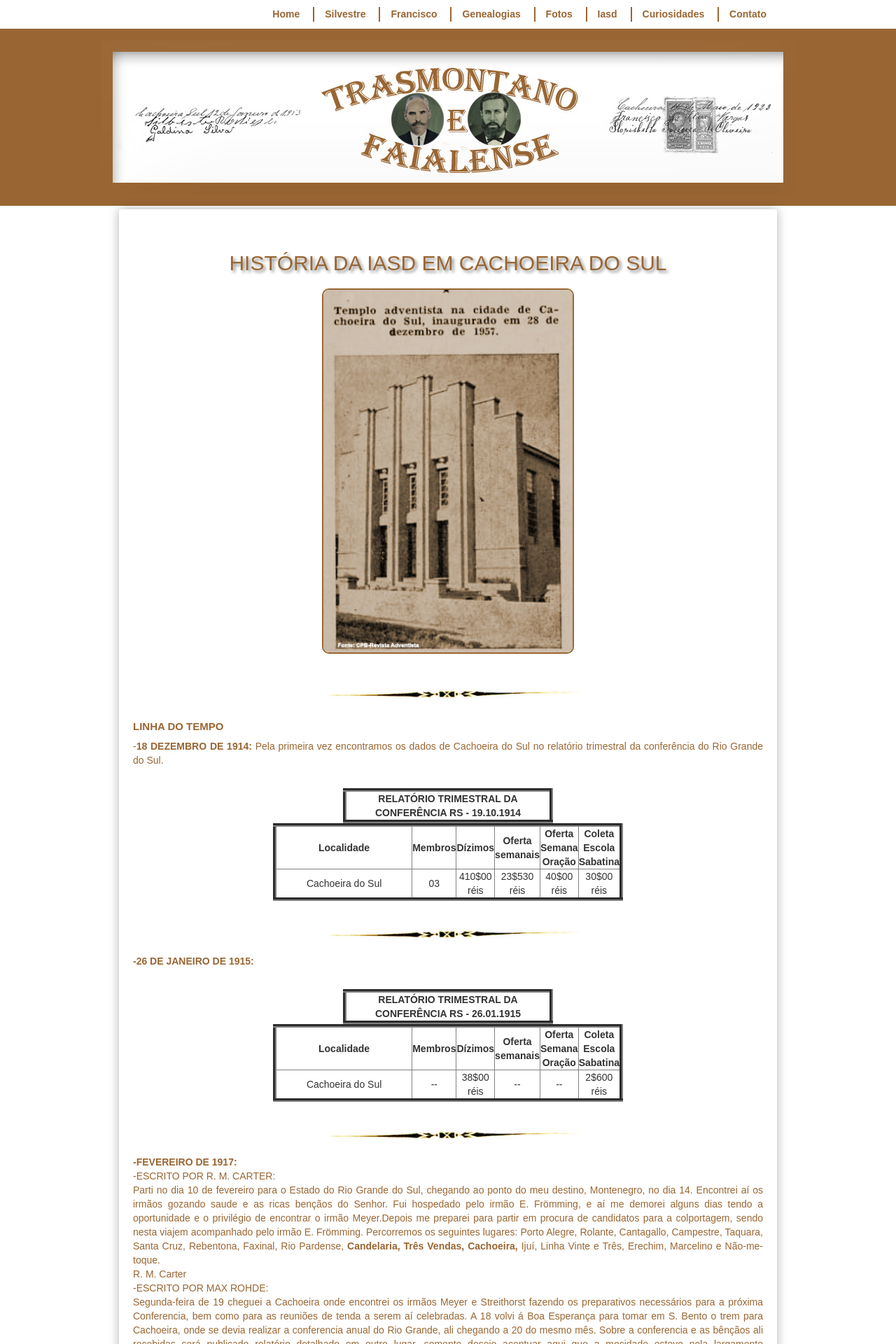
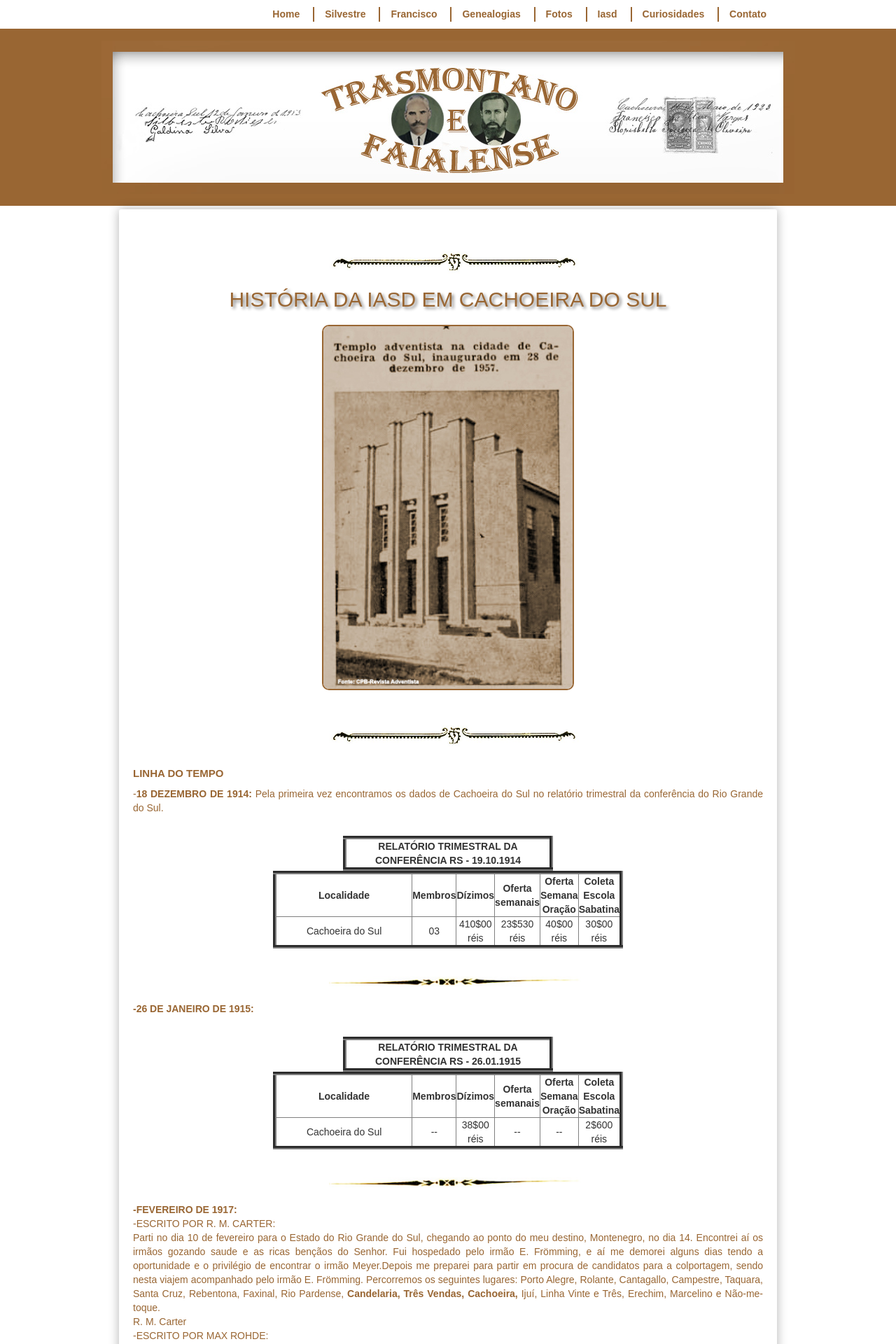
Before and after one commit to claudiovargas1955/claudiovargas1955.github.io, a Jekyll site: the page built from _pages/história-da-iasd-cachoeira.html, in a window 1280 px wide. Shown: the top 1920 px of the page at 70% size. Built offline with Jekyll 4.4.1, drawn with Linux system fonts in a browser that asks for light colours; some web fonts are replaced.

Commit message:
Update história-da-iasd-cachoeira.html

```diff
--- a/_pages/história-da-iasd-cachoeira.html
+++ b/_pages/história-da-iasd-cachoeira.html
@@ -108,6 +108,8 @@ tr:hover{
 </head>
 
 <body>
+<img class="dir3" style="float:center"; src="/images/separador.jpg" class="img-responsive" width="400px" title="";/>
+
 <h2>HISTÓRIA DA IASD EM CACHOEIRA DO SUL</h2>
 
 <figure class="foto-legenda">
@@ -115,7 +117,7 @@ tr:hover{
   <figcaption>
 <h3><br><br><br><br>Pr. Aracely Mello<br>Pr. Ataliba Huff<br>Ledovina Marafiga<br>Guilherme Gustavo Preuss<br></h3></figcaption></figure><br>
 
-<img class="dir3" style="float:center"; src="/images/separacao.jpg" class="img-responsive" width="400px" title="";/><br>
+<img class="dir3" style="float:center"; src="/images/separador.jpg" class="img-responsive" width="400px" title="";/><br>
 
 <h5>LINHA DO TEMPO</h5>
 <p>-<b>18 DEZEMBRO DE 1914:</b> Pela primeira vez encontramos os dados de Cachoeira do Sul no relatório trimestral da conferência do Rio Grande do Sul.
```
